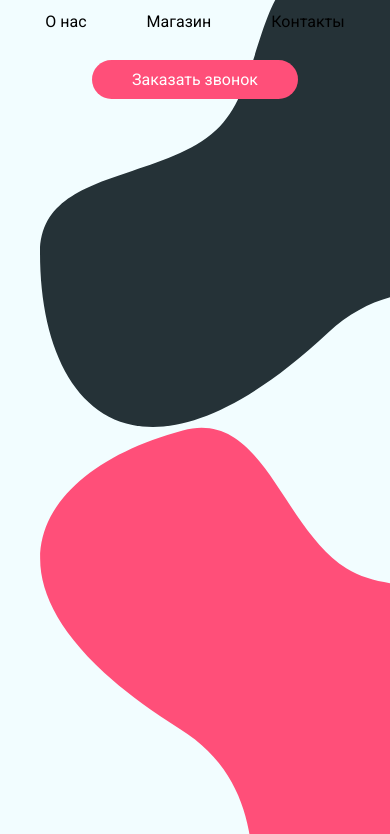
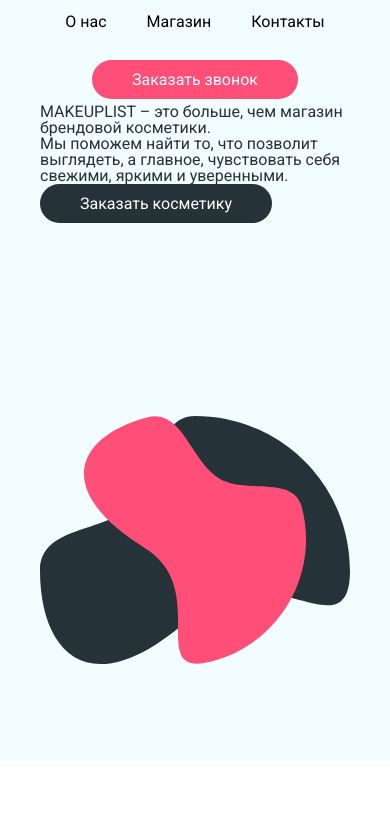
Before and after one commit to Barister/makeuplist, a plain HTML site: page index.html in a window 390 px wide. Shown: the part 83-917 px from the top of the page. After the commit the page ends 844 px from the top, so only its background shows below. Drawn offline with Linux system fonts and the light colour scheme.

Commit message:
Some main-section building

```diff
--- a/css/style.scss
+++ b/css/style.scss
@@ -88,6 +88,25 @@ body {
    color: #000;
 }
 
+.btn {
+   flex: 0 0 auto;
+   background-color: #FF4F79;
+   color: #fff;
+   padding: 1rem 4.0rem;
+   border-radius: 47px;
+   transition: background-color 0.3s;
+   &:hover {
+      background-color: #253237;
+   }
+}
+
+.btn--dark {
+   background-color: #253237;
+   &:hover {
+      background-color: #FF4F79;
+   }
+}
+
 
 // Style CSS
 
@@ -124,22 +143,13 @@ body {
 
    &__menu {
       //justify-self: center;
-      width: max-content;
+      //width: max-content;
+
    }
 
    /* .header__button */
 
-   &__button {
-      flex: 0 0 auto;
-      background-color: #FF4F79;
-      color: #fff;
-      padding: 1rem 4.0rem;
-      border-radius: 47px;
-      transition: background-color 0.3s;
-      &:hover {
-         background-color: #e0375e;
-      }
-   }
+
 }
 .menu {
 
@@ -150,9 +160,13 @@ body {
       flex: 1 1 auto;
       display: flex;
       flex-wrap: wrap;
-      //justify-content: space-around;
+      justify-content: center;
       column-gap: 6.0rem;
       row-gap: 1.5rem;
+      @media (max-width: 888px) {
+         column-gap: 4.0rem;
+
+      }
    }
 
    /* .menu__item */
@@ -186,18 +200,27 @@ body {
 .main-section {
    position: relative;
    min-height: 100vh;
+   //display: flex;
+
+
    /* .main-section__container */
 
    &__container {
-      display: grid;
-      grid-template-columns: repeat(auto-fit, minmax(500px, 1fr));
+      min-height: 100vh;
+      flex: 1 1 auto;
+      display: flex;
+      flex-wrap: wrap;
+      justify-content: space-between;
       position: relative;
       z-index: 10;
+      align-items: center;
+      padding-top: 9.0rem;
    }
 
    /* .main-section__content */
 
    &__content {
+      flex: 1 1 30%;
    }
 
    /* .main-section__title */
@@ -213,7 +236,25 @@ body {
    /* .main-section__image */
 
    &__image {
+      flex: 0 1 auto;
    }
+
+   .image-main {
+      position: relative;
+      & img {
+         width: 100%;
+         height: 100%;
+      }
+		&__background {
+		}
+
+		&__front {
+         position: absolute;
+         top: 0;
+         left: 0;
+		}
+}
+
 
    /* .main-section__background */
 
--- a/index.html
+++ b/index.html
@@ -30,7 +30,7 @@
                </ul>
             </nav>
 
-            <button class="header__button">Заказать звонок</button>
+            <button class="header__button btn btn--pink">Заказать звонок</button>
 
          </div>
       </header>
@@ -42,10 +42,11 @@
                   </h1>
                   <div class="main-section__text">Мы поможем найти то, что позволит выглядеть, а главное, чувствовать
                      себя свежими, яркими и уверенными.</div>
+                  <button class="main-section__button btn btn--dark">Заказать косметику</button>
                </div>
-               <div class="main-section__image">
-                  <img src="img/Ellipse 1.svg" alt="Ellipse 1">
-                  <img src="img/Ellipse 2.svg" alt="Ellipse 2">
+               <div class="main-section__image image-main">
+                  <img class="image-main__background" src="img/Ellipse 1.svg" alt="Ellipse 1">
+                  <img class="image-main__front" src="img/Ellipse 2.svg" alt="Ellipse 2">
                </div>
             </div>
             <div class="main-section__background">
```
Also changed, not shown: css/style.css.
